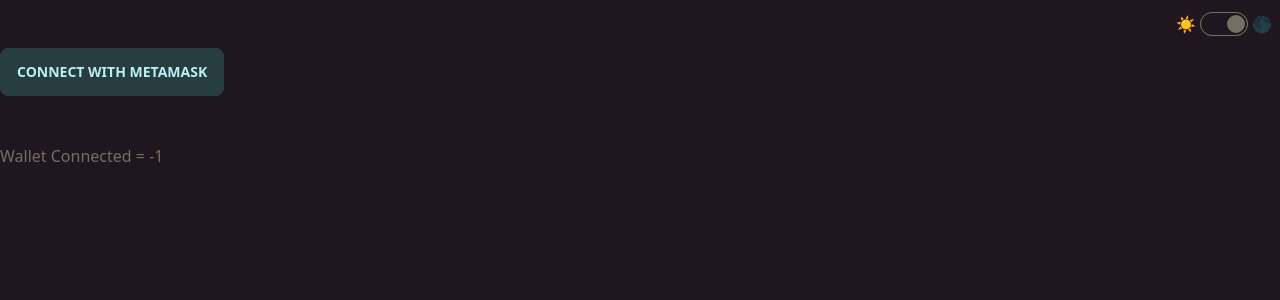
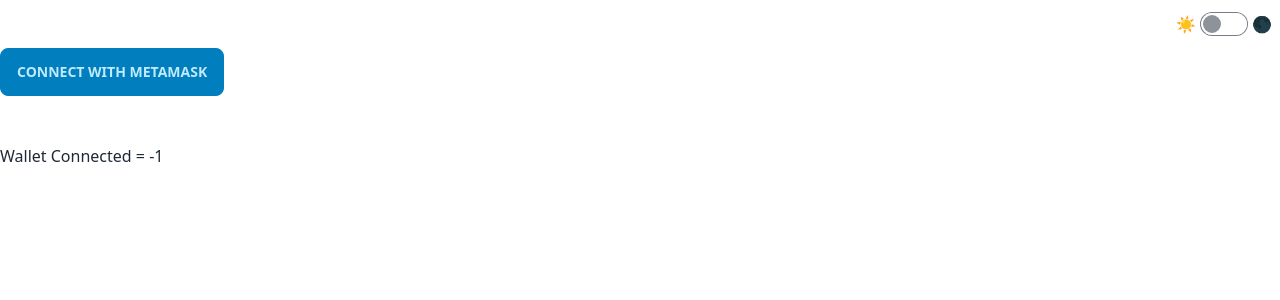
Before and after one commit to BuiltByRaj/svelte-ethers, a Svelte app: page / in a window 1280 px wide. Shown: the top 300 px of the page. Built offline with nearby package versions, Linux system fonts and the light colour scheme.

Commit message:
feat: :memo: Added MetaMask Connectivity
Added function that is supposed to connect to MetaMask. Works with other extention wallets as well which inject a global API.

```diff
--- a/src/App.svelte
+++ b/src/App.svelte
@@ -1,7 +1,7 @@
 <script>
   let chainId = -1;
   let walletAddress = -1;
-  let darkTheme = true;
+  let darkTheme = false;
   function changeTheme() {
     darkTheme = !darkTheme;
   }
@@ -16,7 +16,12 @@
 >
   <div class="absolute top-3 right-1 flex">
     <div class="px-1">☀</div>
-    <input on:click={changeTheme} type="checkbox" class="toggle" checked />
+    <input
+      bind:checked={darkTheme}
+      on:click={changeTheme}
+      type="checkbox"
+      class="toggle"
+    />
     <div class="px-1">🌑</div>
   </div>
 
--- a/src/lib/Counter.svelte
+++ /dev/null
@@ -1,34 +0,0 @@
-<script>
-  let count = 0
-  const increment = () => {
-    count += 1
-  }
-</script>
-
-<button on:click={increment}>
-  Clicks: {count}
-</button>
-
-<style>
-  button {
-    font-family: inherit;
-    font-size: inherit;
-    padding: 1em 2em;
-    color: #ff3e00;
-    background-color: rgba(255, 62, 0, 0.1);
-    border-radius: 2em;
-    border: 2px solid rgba(255, 62, 0, 0);
-    outline: none;
-    width: 200px;
-    font-variant-numeric: tabular-nums;
-    cursor: pointer;
-  }
-
-  button:focus {
-    border: 2px solid #ff3e00;
-  }
-
-  button:active {
-    background-color: rgba(255, 62, 0, 0.2);
-  }
-</style>
```
